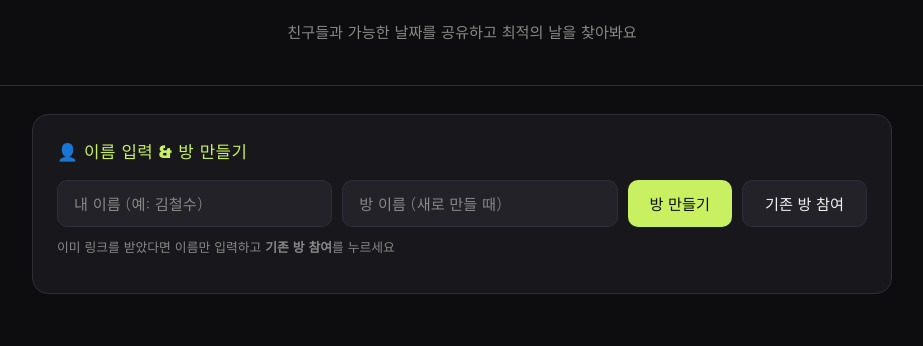
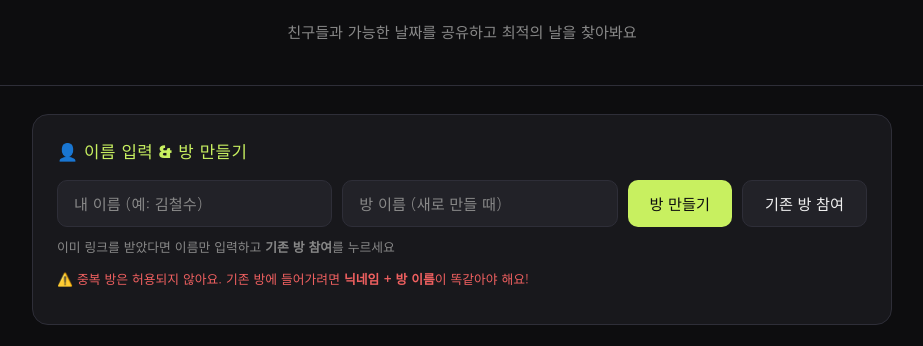
Before and after one commit to dbsgpwjd068-code/When-we-meet, a plain HTML site: page index.html in a window 1280 px wide. Shown: the part 174-520 px from the top of the page, without its empty margins (178-1101 px from the left). Drawn offline with Linux system fonts and the light colour scheme.

Commit message:
Update index.html

```diff
--- a/index.html
+++ b/index.html
@@ -317,6 +317,7 @@ button.danger { background: var(--danger); color: #fff; }
       <button class="secondary" onclick="joinRoom()">기존 방 참여</button>
     </div>
     <p style="margin-top:10px;font-size:.8rem;color:var(--muted)">이미 링크를 받았다면 이름만 입력하고 <b>기존 방 참여</b>를 누르세요</p>
+    <p style="margin-top:8px;font-size:.8rem;color:var(--danger)">⚠️ 중복 방은 허용되지 않아요. 기존 방에 들어가려면 <b>닉네임 + 방 이름</b>이 똑같아야 해요!</p>
   </div>
 
   <!-- SHARE BANNER -->
```
